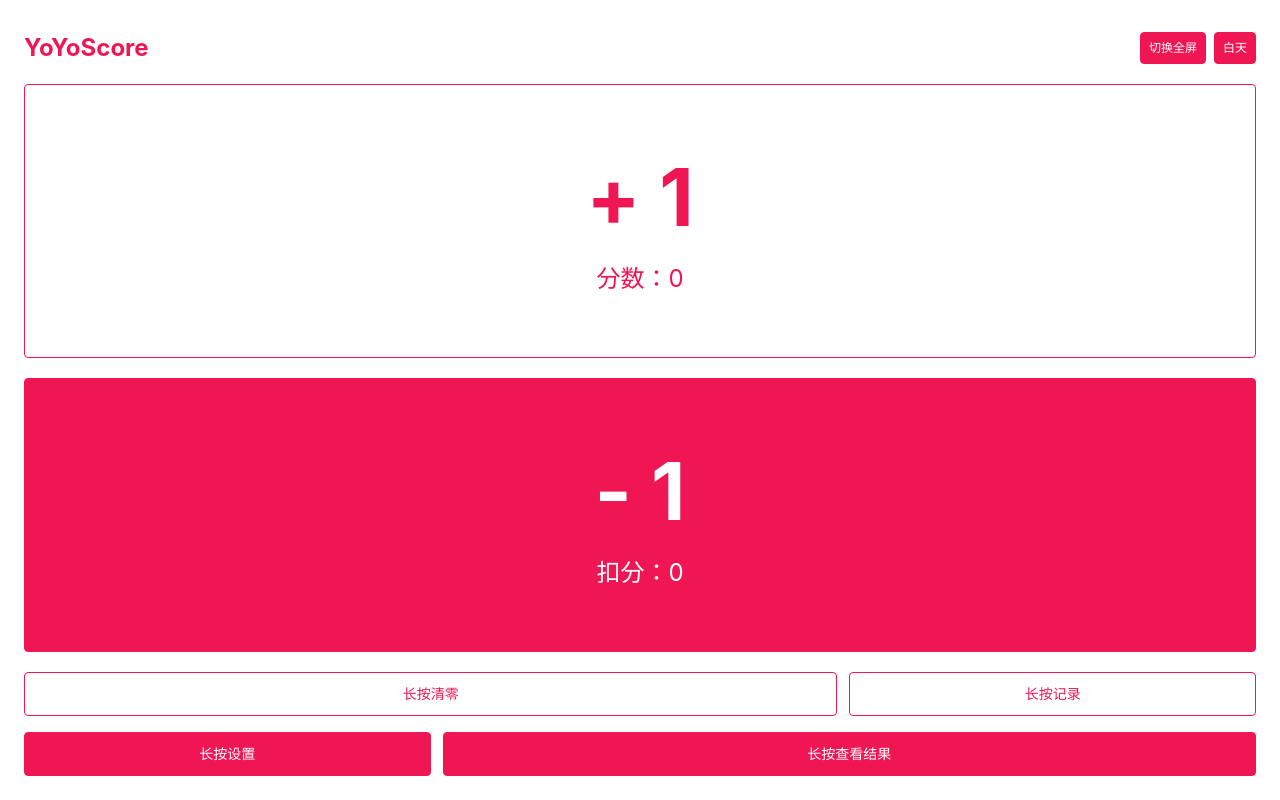
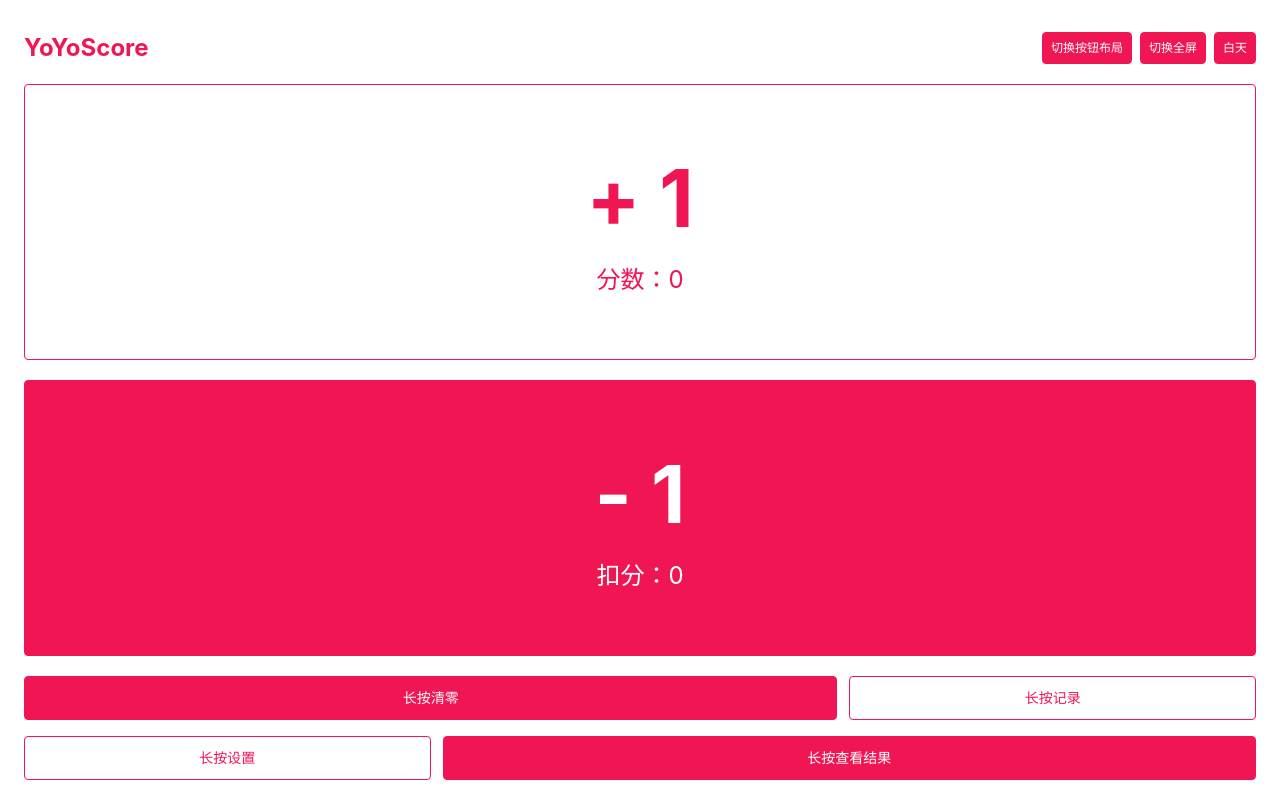
Before and after one commit to coderlxm/yoyoscore, a Vue app: page / in a window 1280 px wide. Built offline with nearby package versions, Linux system fonts and the light colour scheme.

Commit message:
add button-layout-change feature

```diff
--- a/src/App.vue
+++ b/src/App.vue
@@ -7,12 +7,14 @@ const route = useRoute()
 const changeTheme = (value) => {
   store.$state.darkTheme = value
 }
+
 </script>
 
 <template>
   <van-config-provider class="h-full" :theme="store.$state.darkTheme">
     <div class="container1">
-      <Header :currentTheme="store.$state.darkTheme" @changeTheme="changeTheme"></Header>
+      <Header :currentTheme="store.$state.darkTheme" @changeTheme="changeTheme">
+      </Header>
       <RouterView v-slot="{ Component }">
         <transition name="fade">
           <component :is="Component" :key="route.path" />
--- a/src/components/header.vue
+++ b/src/components/header.vue
@@ -1,6 +1,7 @@
 <script setup>
 import { useSettingStore } from '@/stores/setting';
-
+import { useRoute } from "vue-router";
+const route = useRoute()
 const store = useSettingStore()
 const toggleFullScreen = () => {
   if (!document.fullscreenElement) {
@@ -21,6 +22,9 @@ const toggle = () => {
   const currentTheme = props.currentTheme === 'light' ? 'dark' : 'light'
   emit('changeTheme', currentTheme)
 }
+const toggleLayout = () => {
+  store.changeBtnOrder()
+}
 </script>
 <template>
   <div class="flex justify-between items-center h-5vh mb-2 pt-12">
@@ -30,6 +34,8 @@ const toggle = () => {
         class="font-size-6 font-700">YoYoScore</span>
     </div>
     <div class="flex gap2">
+      <van-button color="#f01654" :disabled="route.name !== 'home'" size="small"
+        @click="toggleLayout">切换按钮布局</van-button>
       <van-button color="#f01654" size="small" @click="toggleFullScreen">切换全屏</van-button>
       <van-button color="#f01654" size="small" @click="toggle">{{ store.$state.darkTheme === 'dark' ? '黑夜' : '白天'
         }}</van-button>
--- a/src/stores/setting.js
+++ b/src/stores/setting.js
@@ -9,7 +9,36 @@ export const useSettingStore = defineStore('setting', {
       sort: '1'
     },
     primaryColor: '#f01654',
-    darkTheme: 'light'
+    darkTheme: 'light',
+    btnOrder: {
+      orderTop: 1,
+      orderMedium: 3,
+      orderBottom: 2
+    }
   }),
+  actions: {
+    changeBtnOrder() {
+      const [top, medium, bottom] = Object.values(this.btnOrder)
+      if (top == 1 && medium == 3 && bottom == 2) {
+        this.btnOrder = {
+          orderTop: 1,
+          orderMedium: 2,
+          orderBottom: 3
+        }
+      } else if (top == 1 && medium == 2 && bottom == 3) {
+        this.btnOrder = {
+          orderTop: 2,
+          orderMedium: 1,
+          orderBottom: 3
+        }
+      } else {
+        this.btnOrder = {
+          orderTop: 1,
+          orderMedium: 3,
+          orderBottom: 2
+        }
+      }
+    }
+  },
   persist: true
 })
--- a/src/views/HomeView.vue
+++ b/src/views/HomeView.vue
@@ -1,13 +1,16 @@
 <script setup>
+import { ref } from "vue";
 import { useRouter } from "vue-router";
 import { useScoreStore } from "@/stores/score";
 import { useSettingStore } from "@/stores/setting";
 import { storeToRefs } from "pinia";
-const { settingForm } = storeToRefs(useSettingStore())
+
+const { settingForm, btnOrder } = storeToRefs(useSettingStore())
 const router = useRouter()
 const toSetting = () => {
   router.push({ name: 'setting' })
 }
+
 const store = useScoreStore()
 const toRecord = () => {
   router.push({ name: 'record' })
@@ -15,27 +18,22 @@ const toRecord = () => {
 const toResult = () => {
   router.push({ name: 'result' })
 }
+
 </script>
 
 <template>
   <div class="flex flex-col gap-5 full pt-7">
-    <van-button @click="store.sum('add')" class="flex-1" plain color="#f01654">
+    <van-button :style="{ order: btnOrder.orderTop }" @click="store.sum('add')" class="flex-1" plain color="#f01654">
       <div>
         <span class="font-700 font-size-20">+ 1</span>
         <div class="font-size-6 mt-5">分数：{{ store.$state.pointadd }}</div>
       </div>
     </van-button>
-    <van-button @click="store.sum()" class="flex-1" color="#f01654">
-      <div>
-        <span class="font-700 font-size-20">- 1</span>
-        <div class="font-size-6 mt-5">扣分：{{ store.$state.pointmin }}</div>
-      </div>
-    </van-button>
-    <div class="flex flex-col gap-4">
+    <div :style="{ order: btnOrder.orderMedium }" class="flex flex-col gap-4">
       <div class="grid gap-3 button-grid">
         <van-button color="#f01654"
-          v-longpress="{ onLongPress: store.pressToZero, onShortPress: store.pressToZero, enabled: settingForm.trigger === 1 ? true : false, duration: 1000 }"
-          plain>{{ settingForm.trigger === 1 ? '长按清零' : '清零' }}</van-button>
+          v-longpress="{ onLongPress: store.pressToZero, onShortPress: store.pressToZero, enabled: settingForm.trigger === 1 ? true : false, duration: 1000 }">{{
+            settingForm.trigger === 1 ? '长按清零' : '清零' }}</van-button>
         <van-button
           v-longpress="{ onLongPress: toRecord, onShortPress: toRecord, enabled: settingForm.trigger === 1 ? true : false, duration: 1000 }"
           color="#f01654" plain>{{ settingForm.trigger === 1 ? '长按记录' : '记录' }}</van-button>
@@ -43,17 +41,23 @@ const toResult = () => {
       <div class="grid gap-3 button-grid-2">
         <van-button
           v-longpress="{ onLongPress: toSetting, onShortPress: toSetting, enabled: settingForm.trigger === 1 ? true : false, duration: 1000 }"
-          color="#f01654">{{ settingForm.trigger === 1 ? '长按设置' : '设置' }}</van-button>
+          plain color="#f01654">{{ settingForm.trigger === 1 ? '长按设置' : '设置' }}</van-button>
         <van-button
           v-longpress="{ onLongPress: toResult, onShortPress: toResult, enabled: settingForm.trigger === 1 ? true : false, duration: 1000 }"
           color="#f01654">{{ settingForm.trigger === 1 ? '长按查看结果' : '查看结果' }}</van-button>
       </div>
     </div>
+    <van-button :style="{ order: btnOrder.orderBottom }" @click="store.sum()" class="flex-1" color="#f01654">
+      <div>
+        <span class="font-700 font-size-20">- 1</span>
+        <div class="font-size-6 mt-5">扣分：{{ store.$state.pointmin }}</div>
+      </div>
+    </van-button>
   </div>
 </template>
 <style>
 .full {
-  min-height: 90vh;
+  min-height: 90.5vh;
 }
 
 .button-grid {
```
